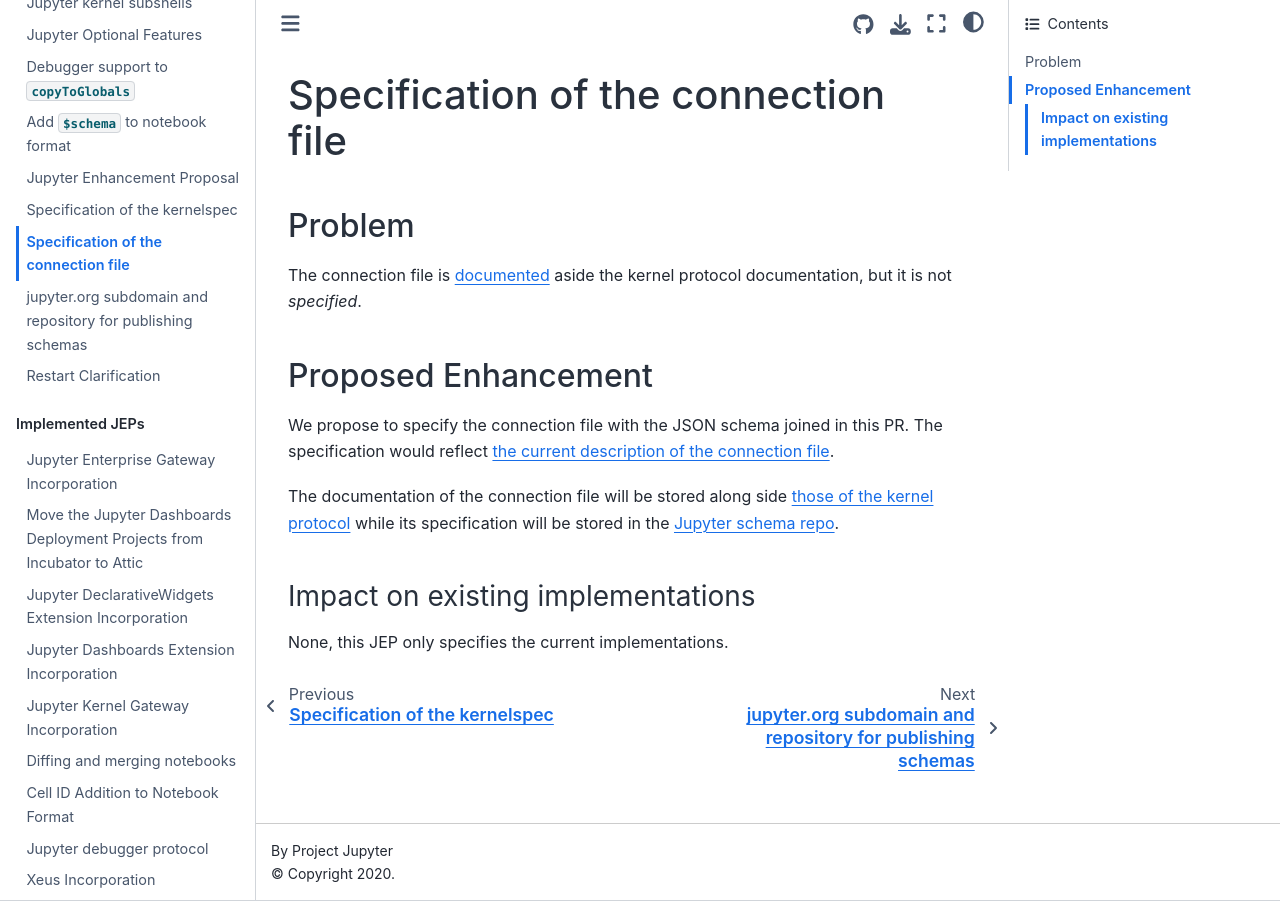
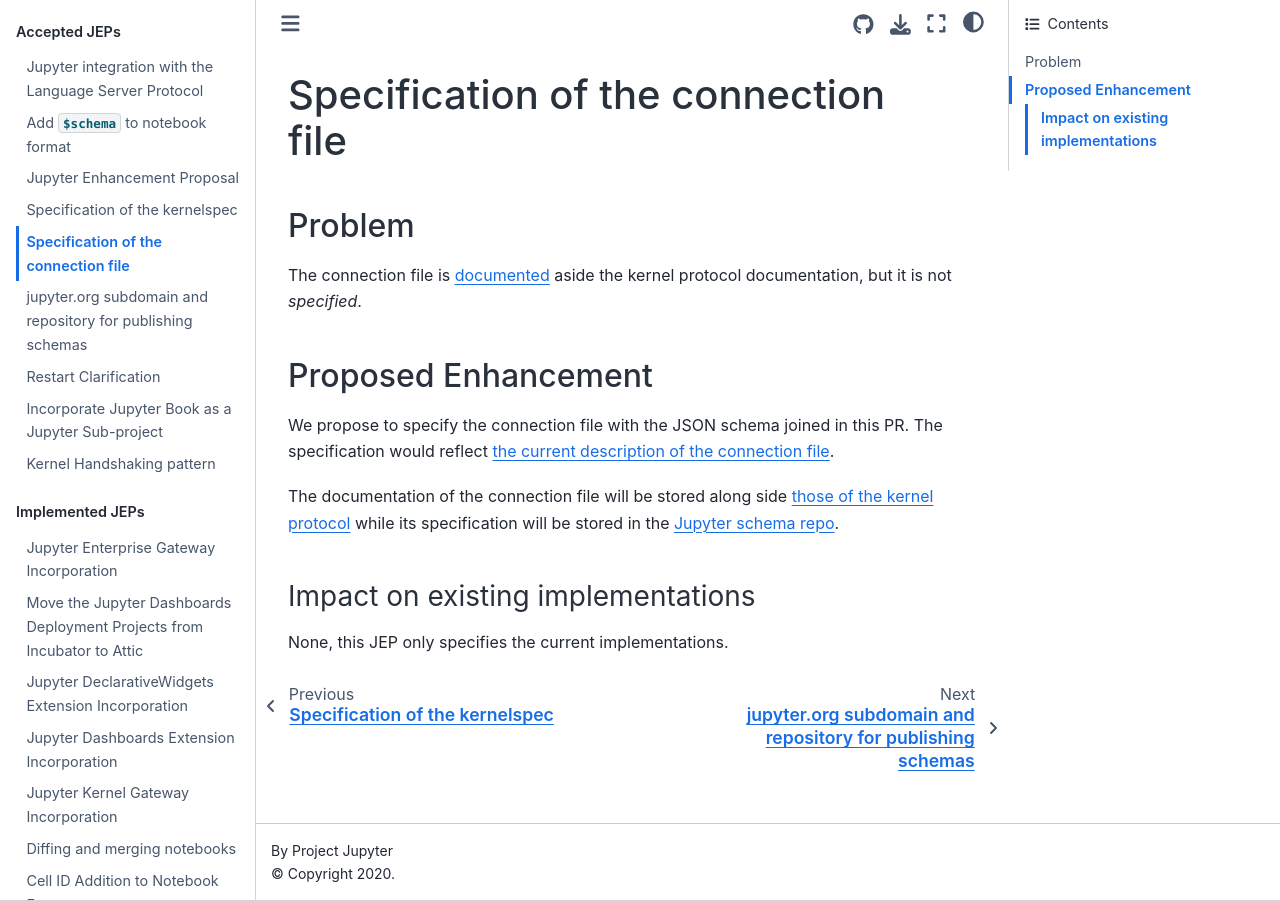
Before and after one commit to jupyter/enhancement-proposals, a Jupyter Book: the page built from 106-connectionfile-spec/connectionfile-spec.md, in a window 1280 px wide. Built offline with Jupyter Book 1.0.4 settings and Sphinx 7.4.7 and the Sphinx Book theme 1.1.4, drawn with Linux system fonts in a browser that asks for light colours; pages that are not in the unit, such as notebooks, are missing from menus; some of the changed lines change nothing that is shown.

Commit message:
Fixed JEPs TOC

```diff
--- a/_toc.yml
+++ b/_toc.yml
@@ -10,16 +10,15 @@
 - caption: Accepted JEPs
   chapters:
   - file: 72-language-server-protocol/language-server-protocol
-  - file: 65-jupyter-xpub/jupyter-xpub
-  - file: 91-kernel-subshells/kernel-subshells
-  - file: 92-jupyter-optional-features/jupyter-optional-features
-  - file: 93-debugger-info-copy-to-globals/debugger-info-copy-to-globals
   - file: 97-add-schema/add-schema-to-notebook-format
   - file: 104-jep-process-v2/jep-process-v2
   - file: 105-kernelspec-spec/kernelspec-spec
   - file: 106-connectionfile-spec/connectionfile-spec
   - file: 108-jupyter-subdomain-for-schemas/jupyter-subdomain-for-schemas
   - file: 118-restart-clarification/restart-clarification
+  - file: 87-jupyter-parametrized-kerel-spec/jupyter-parametrized-kerel-spec.md
+  - file: 122-jupyter-book-incorporation/jupyter-book-incorporation.md
+  - file: 66-jupyter-handshaking/jupyter-handshaking.md
 
 - caption: Implemented JEPs
   chapters:
@@ -37,3 +36,7 @@
   - file: 28-jupyter-server/jupyter-server
   - file: 79-notebook-v7/notebook-v7
   - file: 80-kernel-info/kernel-info
+  - file: 65-jupyter-xpub/jupyter-xpub
+  - file: 91-kernel-subshells/kernel-subshells
+  - file: 93-debugger-info-copy-to-globals/debugger-info-copy-to-globals
+  - file: 92-jupyter-optional-features/jupyter-optional-features
```
